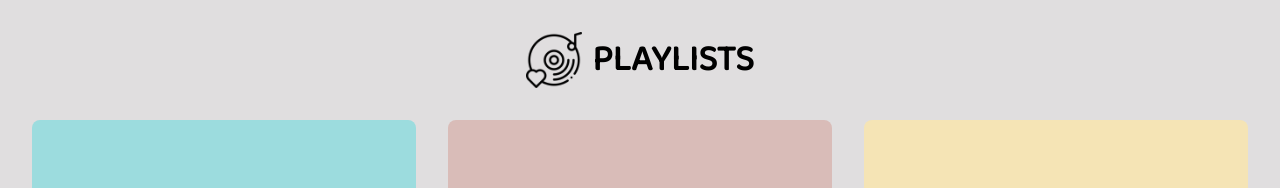
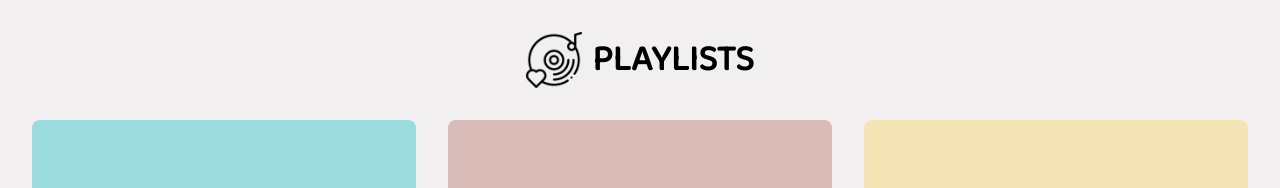
Before and after one commit to marcela093/aula-ghpages, a plain HTML site: page index.html in a window 1280 px wide. Shown: the top 188 px of the page. Drawn offline with Linux system fonts and the light colour scheme.

Commit message:
mudei cor de fundo do body

```diff
--- a/style.css
+++ b/style.css
@@ -1,7 +1,7 @@
 *{
     margin: 0;
     font-family: 'Baloo 2', cursive;
-    background-color: #e0dedf;
+    background-color: #f1eff0;
 }
 
 header{
```
